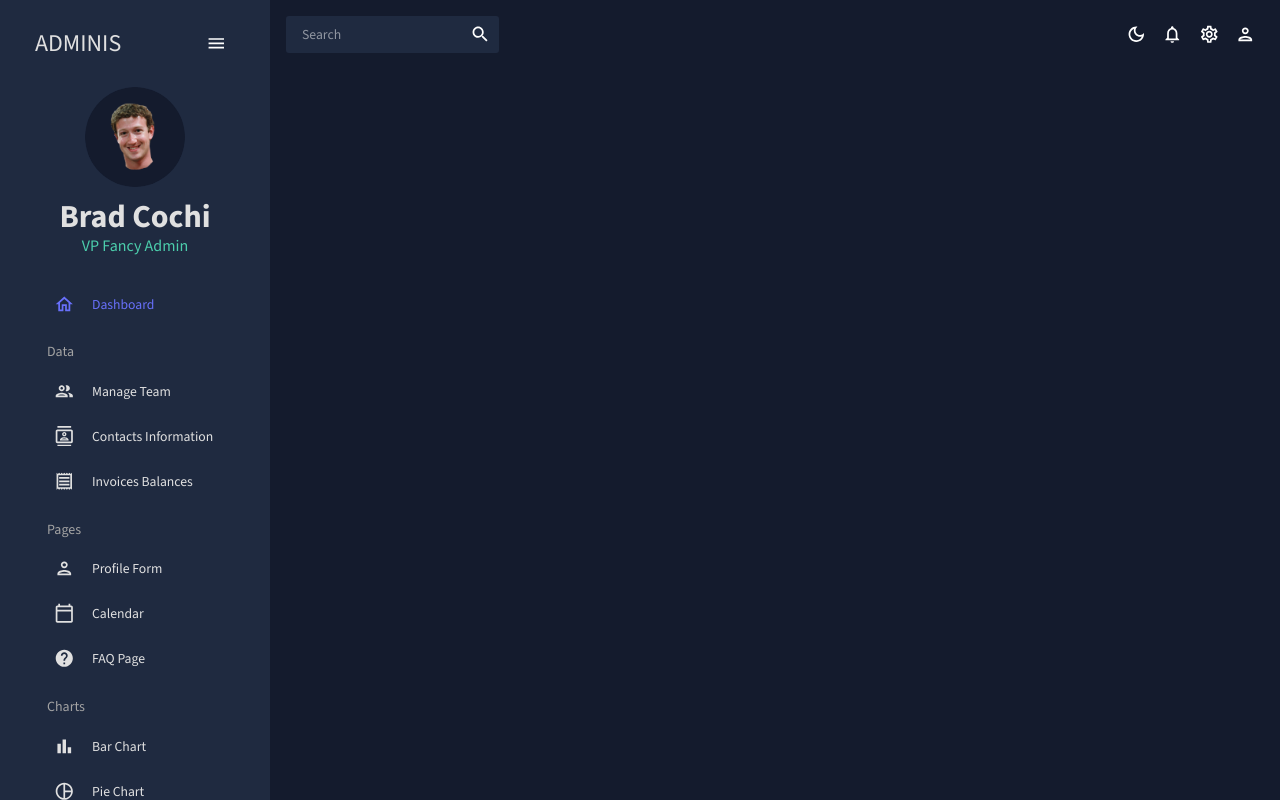
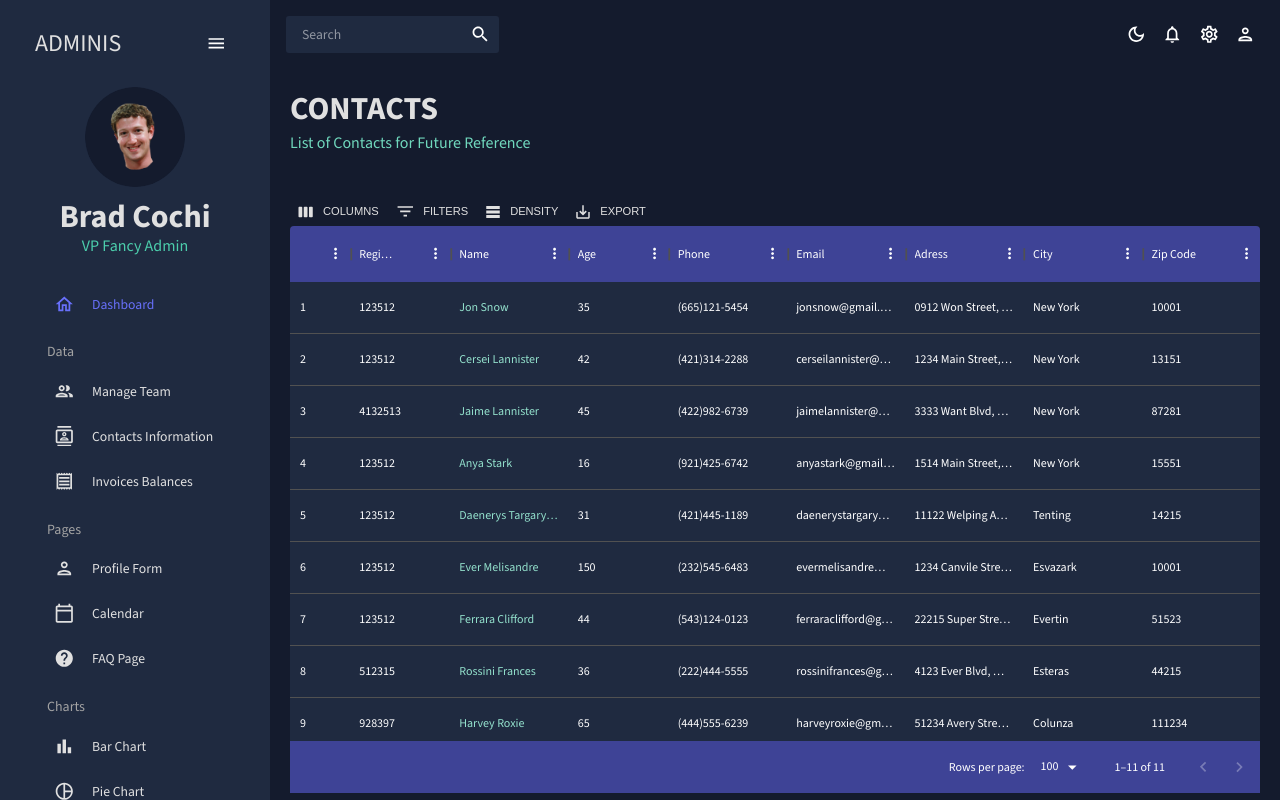
Before and after one commit to bradcochi/react-admin, a React (Create React App) app: page /contacts in a window 1280 px wide. Built offline with nearby package versions, Linux system fonts and the light colour scheme.

Commit message:
finished Contacts page

```diff
--- a/src/App.js
+++ b/src/App.js
@@ -5,8 +5,8 @@ import Topbar from "./scenes/global/Topbar";
 import Sidebar from "./scenes/global/Sidebar";
 import Dashboard from "./scenes/dashboard";
 import Team from "./scenes/team";
+import Contacts from "./scenes/contacts";
 // import Invoices from "./scenes/invoices";
-// import Contacts from "./scenes/contacts";
 // import Bar from "./scenes/bar";
 // import Form from "./scenes/form";
 // import Line from "./scenes/line";
@@ -29,8 +29,8 @@ function App() {
             <Routes>
               <Route path="/" element={<Dashboard />} />
               <Route path="/team" element={<Team />} />
+              <Route path="/contacts" element={<Contacts />} />
               {/* <Route path="/invoices" element={<Invoices />} /> */}
-              {/* <Route path="/contacts" element={<Contacts />} /> */}
               {/* <Route path="/bar" element={<Bar />} /> */}
               {/* <Route path="/form" element={<Form />} /> */}
               {/* <Route path="/line" element={<Line />} /> */}
--- a/src/scenes/contacts/index.jsx
+++ b/src/scenes/contacts/index.jsx
@@ -11,7 +11,7 @@ const Contacts = () => {
 
   const columns = [
     { field: "id", headerName: "ID", flex: 0.5 },
-    { field: "registrarID", headerName: "Registrar ID" },
+    { field: "registrarId", headerName: "Registrar ID" },
     {
       field: "name",
       headerName: "Name",
@@ -46,7 +46,7 @@ const Contacts = () => {
       flex: 1,
     },
     {
-      field: "zipcode",
+      field: "zipCode",
       headerName: "Zip Code",
       flex: 1,
     },
@@ -82,12 +82,16 @@ const Contacts = () => {
             borderTop: "none",
             backgroundColor: colors.blueAccent[700],
           },
-          "& .MuiCheckbox-root": {
-            color: `${colors.greenAccent[200]} !important`,
+          "& .MuiDataGrid-toolbarContainer .MuiButton-text": {
+            color: `${colors.grey[100]} !important`,
           },
         }}
       >
-        <DataGrid checkboxSelection rows={mockDataTeam} columns={columns} />
+        <DataGrid
+          rows={mockDataContacts}
+          columns={columns}
+          components={{ Toolbar: GridToolbar }}
+        />
       </Box>
     </Box>
   );
```
